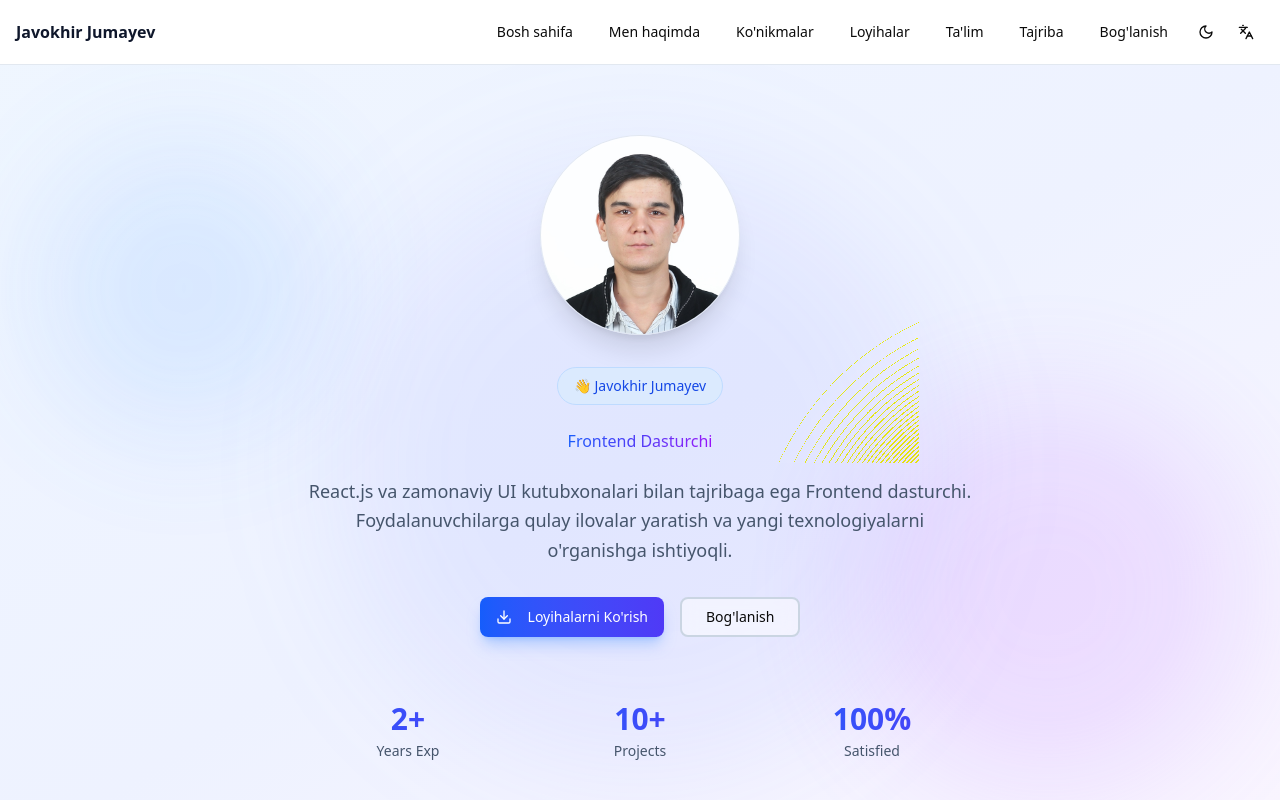
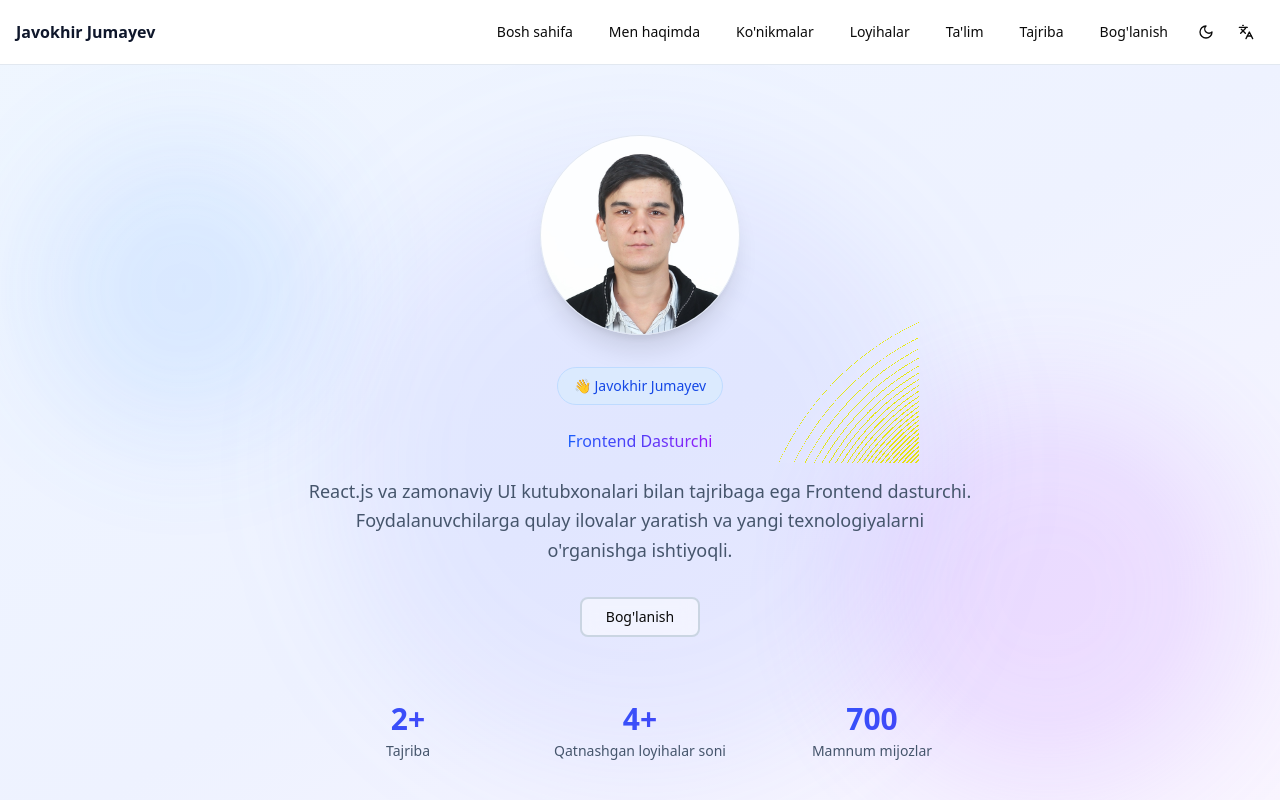
Before and after one commit to javohir7777/javohirPortfolio, a React (Vite) app: page / in a window 1280 px wide. Shown: the top 800 px of the page. Built offline with nearby package versions, Linux system fonts and the light colour scheme.

Commit message:
remove danger

```diff
--- a/src/App.tsx
+++ b/src/App.tsx
@@ -3,11 +3,9 @@ import { Header } from "./components/Header";
 import { Hero } from "./components/Hero";
 import { About } from "./components/About";
 import { Skills } from "./components/Skills";
-import { Projects } from "./components/Projects";
 import { Education } from "./components/Education";
 import { Experience } from "./components/Experience";
 import { Contact } from "./components/Contact";
-import { Footer } from "./components/Footer";
 
 export default function App() {
   return (
--- a/src/components/Hero.tsx
+++ b/src/components/Hero.tsx
@@ -51,14 +51,14 @@ export function Hero() {
         </div>
 
         <div className="flex gap-4 justify-center flex-wrap">
-          <Button
+          {/* <Button
             onClick={() => scrollToSection("projects")}
             size="lg"
             className="bg-gradient-to-r from-blue-600 to-indigo-600 hover:from-blue-700 hover:to-indigo-700 text-white shadow-lg shadow-blue-500/30 hover:shadow-xl hover:shadow-blue-500/40 transition-all duration-300 hover:scale-105"
           >
             <Download className="w-5 h-5 mr-2" />
             {t("view_projects")}
-          </Button>
+          </Button> */}
           <Button
             onClick={() => scrollToSection("contact")}
             variant="outline"
@@ -76,23 +76,23 @@ export function Hero() {
               2+
             </div>
             <div className="text-sm text-slate-600 dark:text-slate-400 mt-1">
-              Years Exp
+              {t("years_exp")}
             </div>
           </div>
           <div className="text-center">
             <div className="text-3xl font-bold bg-gradient-to-r from-blue-600 to-indigo-600 dark:from-blue-400 dark:to-indigo-400 bg-clip-text text-transparent">
-              10+
+              4+
             </div>
             <div className="text-sm text-slate-600 dark:text-slate-400 mt-1">
-              Projects
+              {t("projects_exp")}
             </div>
           </div>
           <div className="text-center">
             <div className="text-3xl font-bold bg-gradient-to-r from-blue-600 to-indigo-600 dark:from-blue-400 dark:to-indigo-400 bg-clip-text text-transparent">
-              100%
+              700
             </div>
             <div className="text-sm text-slate-600 dark:text-slate-400 mt-1">
-              Satisfied
+              {t("happy_client")}
             </div>
           </div>
         </div>
--- a/src/components/ThemeLanguageProvider.tsx
+++ b/src/components/ThemeLanguageProvider.tsx
@@ -28,6 +28,9 @@ const translations = {
     download_resume: "Rezyumeni Yuklab Olish",
     hero_name: "Javokhir Jumayev",
     hero_title: "Frontend Dasturchi",
+    years_exp: "Tajriba",
+    projects_exp: "Qatnashgan loyihalar soni",
+    happy_client: "Mamnum mijozlar",
     hero_description:
       "React.js va zamonaviy UI kutubxonalari bilan tajribaga ega Frontend dasturchi. Foydalanuvchilarga qulay ilovalar yaratish va yangi texnologiyalarni o'rganishga ishtiyoqli.",
     view_projects: "Loyihalarni Ko'rish",
@@ -111,6 +114,9 @@ const translations = {
     download_resume: "Download Resume",
     hero_name: "Javokhir Jumayev",
     hero_title: "Frontend Developer",
+    years_exp: "Experience",
+    projects_exp: "Completed Projects",
+    happy_client: "Happy Clients",
     hero_description:
       "Frontend developer with hands-on experience in React.js and modern UI libraries. Passionate about building user-friendly applications and continuously learning new technologies.",
     view_projects: "View Projects",
@@ -195,6 +201,9 @@ const translations = {
     download_resume: "Скачать Резюме",
     hero_name: "Джавохир Джумаев",
     hero_title: "Frontend Разработчик",
+    years_exp: "Опыт",
+    projects_exp: "Количество проектов",
+    happy_client: "Довольные клиенты",
     hero_description:
       "Frontend разработчик с практическим опытом работы с React.js и современными UI библиотеками. Увлечён созданием удобных приложений и постоянным изучением новых технологий.",
     view_projects: "Смотреть Проекты",
```
